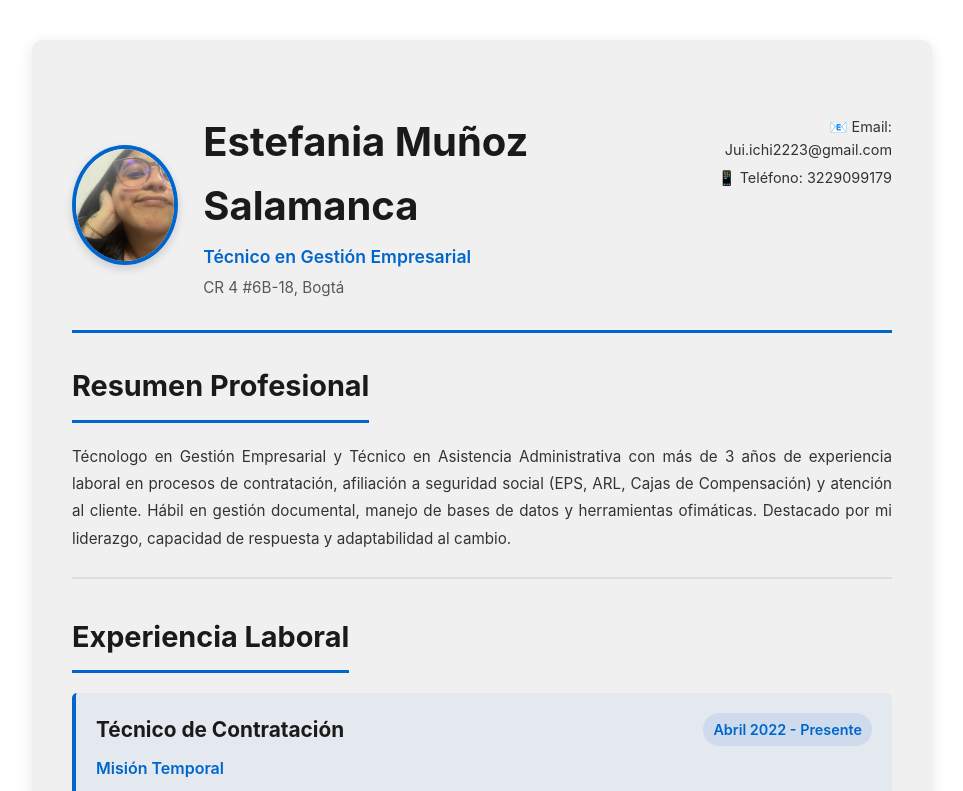
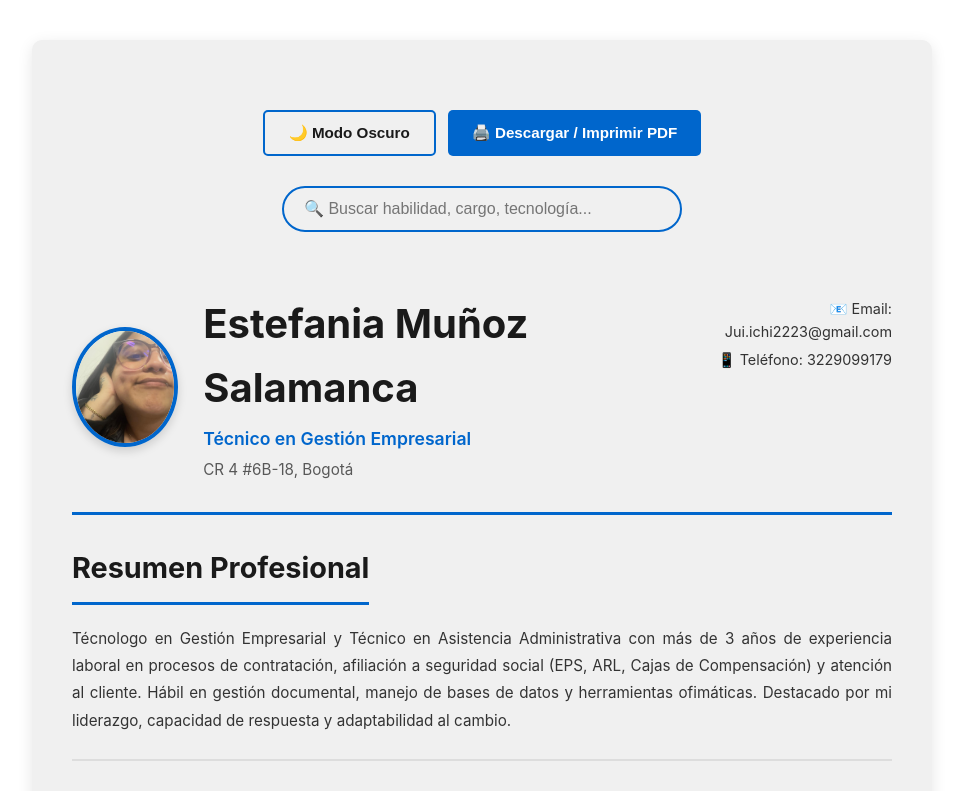
Before and after one commit to juiichi2223-art/CV_ESTEFA, a plain HTML site: page index.html in a window 1280 px wide. Shown: the top 791 px of the page, without its empty margins (158-1121 px from the left). Drawn offline with Linux system fonts and the light colour scheme.

Commit message:
Update index.html

```diff
--- a/index.html
+++ b/index.html
@@ -8,6 +8,18 @@
 </head>
 <body>
     <div class="container">
+
+        <!-- BOTONES DE ACCIÓN (Modo Oscuro / Imprimir) -->
+        <div class="action-buttons">
+            <button id="toggle-theme" class="btn btn-secondary">🌙 Modo Oscuro</button>
+            <button id="print-cv" class="btn btn-primary">🖨️ Descargar / Imprimir PDF</button>
+        </div>
+
+        <!-- BUSCADOR -->
+        <div class="buscador-container">
+            <input type="text" id="buscador" class="buscador" placeholder="🔍 Buscar habilidad, cargo, tecnología...">
+        </div>
+
         <!-- HEADER / ENCABEZADO -->
         <header class="header">
             <div class="header-content">
@@ -15,7 +27,7 @@
                 <div class="header-info">
                     <h1>Estefania Muñoz Salamanca</h1>
                     <p class="title">Técnico en Gestión Empresarial</p>
-                    <p class="location">CR 4 #6B-18, Bogtá</p>
+                    <p class="location">CR 4 #6B-18, Bogotá</p>
                 </div>
             </div>
             <div class="contact-info">
@@ -104,11 +116,10 @@
             </div>
 
             <div class="education-item">
-                <h3>Técnco en Asistencia Administrativa</h3>
+                <h3>Técnico en Asistencia Administrativa</h3>
                 <p class="institution">Centro de Servicios Financieros</p>
                 <p class="date">Culminado, 2017</p>
             </div>
-
         </section>
 
         <!-- HABILIDADES -->
@@ -132,5 +143,8 @@
             <p>Disponibles bajo solicitud</p>
         </section>
     </div>
+
+    <!-- ENLACE AL ARCHIVO JAVASCRIPT -->
+    <script src="script.js"></script>
 </body>
 </html>
```
